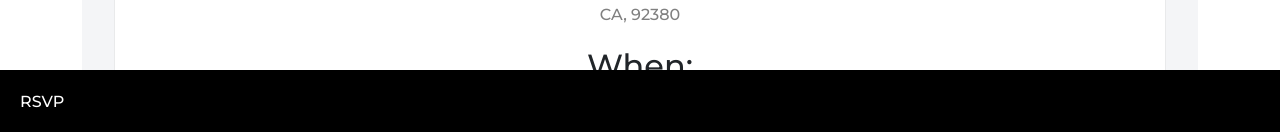
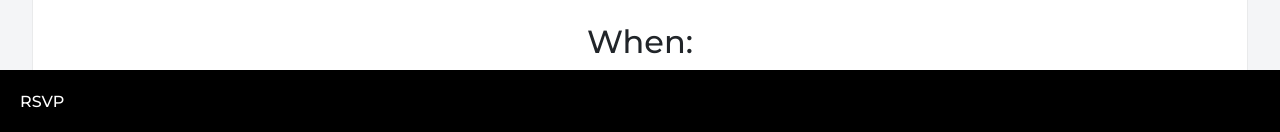
Before and after one commit to kristenwood123/RSVP-react-app, a React (Create React App) app: page / in a window 1280 px wide. Shown: the part 666-798 px from the top of the page. Built offline with nearby package versions, Linux system fonts and the light colour scheme.

Commit message:
took out padding from bootstrap container

```diff
--- a/src/index.css
+++ b/src/index.css
@@ -109,7 +109,7 @@ h2 {
   color: var(--gray-text);
   font-weight: 500;
   line-height: 1.5rem;
-  margin-bottom: 5px;
+  margin-bottom: 1rem;
 }
 
 .details-hr {
@@ -312,4 +312,10 @@ fieldset {
     flex-direction: column;
     align-items: center;
   }
+
+  .container {
+    max-width: 100% !important;
+    padding-left: 0 !important;
+    padding-right: 0 !important;
+  }
 }
```
